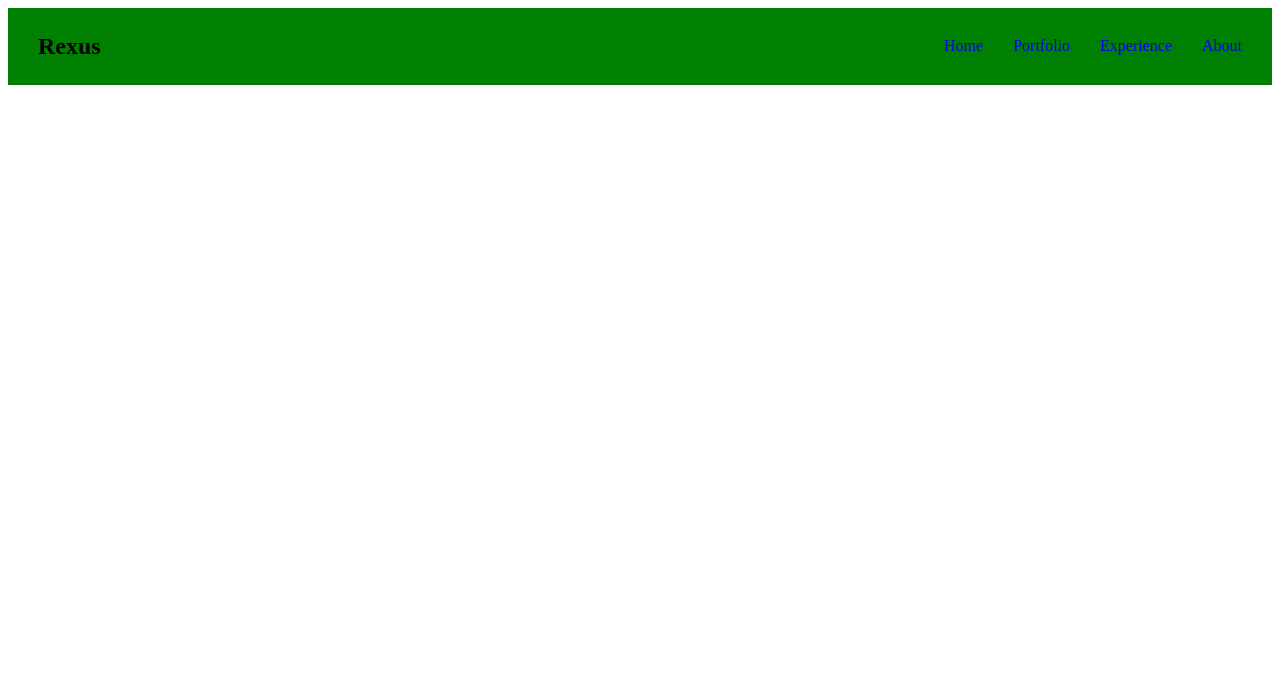
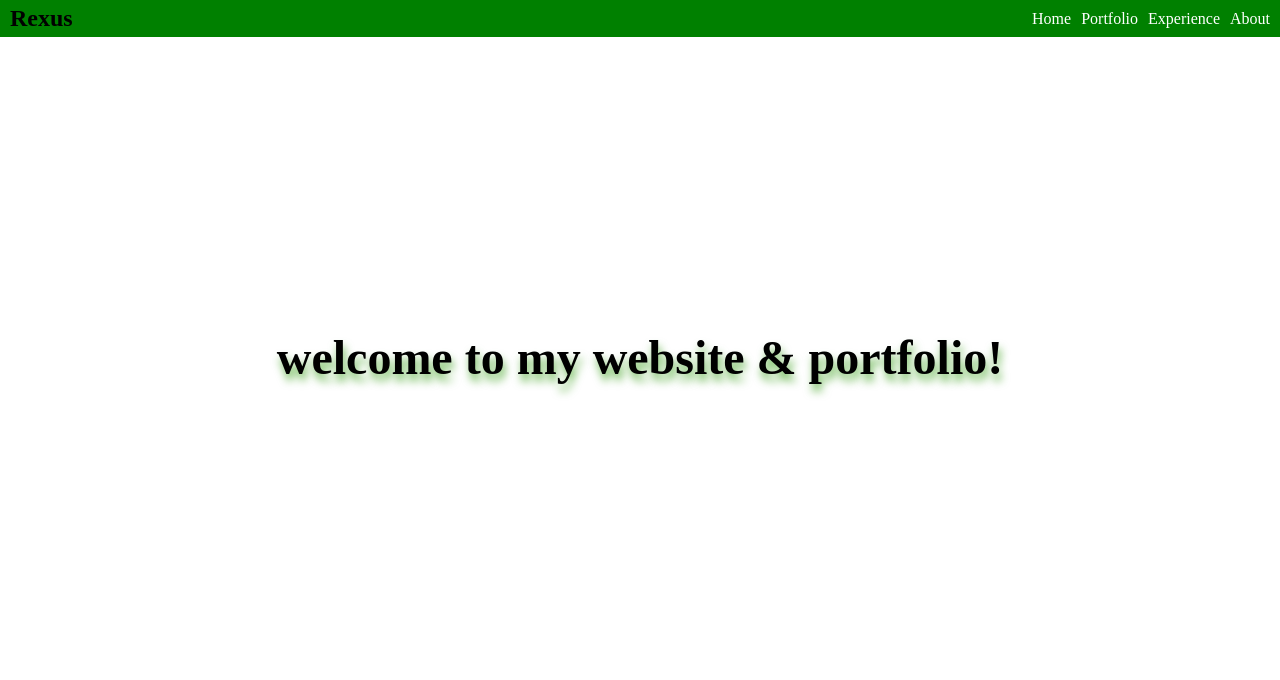
Before and after one commit to Kelvinkab070/mondayev, a plain HTML site: page index.html in a window 1280 px wide. Drawn offline with Linux system fonts and the light colour scheme.

Commit message:
ammended some errors and added the main pahe

```diff
--- a/index.html
+++ b/index.html
@@ -5,22 +5,28 @@
     <meta name="viewport" content="width=device-width, initial-scale=1.0">
     <title>Document</title>
     <style>
+        *{
+            margin: 0;
+            padding: 0;
+            box-sizing: border-box;
+        }
         .Divclass{
             display: flex;
             justify-content: space-between;
             align-items: center;
-            padding: 5px 30px;
+            padding: 5px 10px;
             background-color: green;
         }
         .ulclass{
             display: flex;
-            gap: 30px;
+            gap: 10px;
         }
         .ulclass li{
             list-style-type: none;
         }
         .ulclass li a{
             text-decoration: none;
+            color: white;
         }
     </style>
 </head>
@@ -36,5 +42,10 @@
             <li><a href="$">About</a></li>
          </ul>
     </div>
+    <div style="display: flex; justify-content: center; align-items: center; height: 80vh; ">
+         <h1 style="font-size: 3em; text-align: center; text-shadow: 2px 7px 8px rgba(42, 153, 8, 0.644);">
+            welcome to my website & portfolio!
+         </h1>
+    </div>
 </body>
 </html>
```
